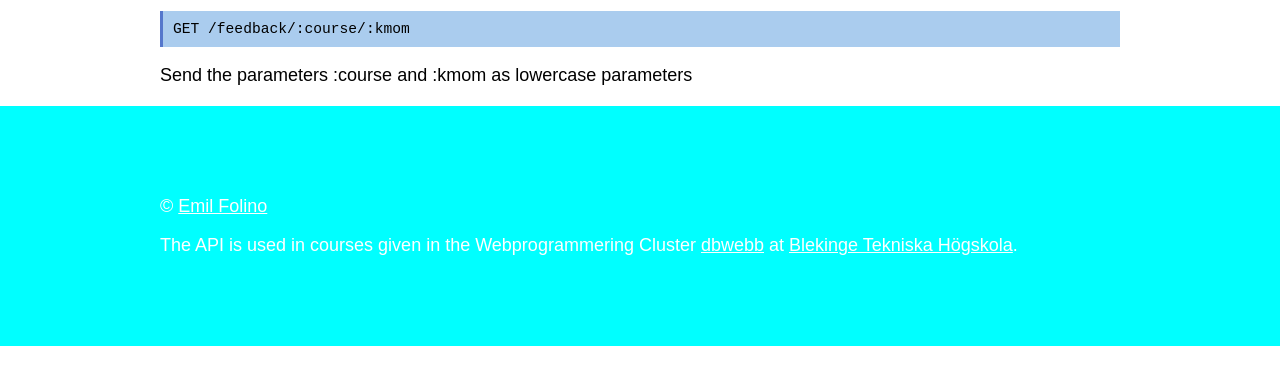
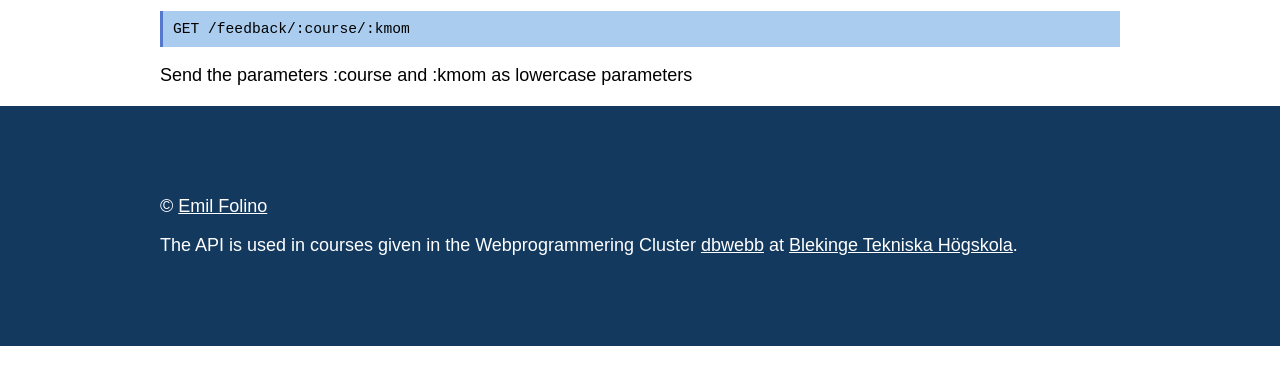
Before and after one commit to emilfolino/franklin, a website: page documentation.html in a window 1280 px wide. Shown: the part 334-718 px from the top of the page. Drawn offline with nearby package versions, Linux system fonts and the light colour scheme.

Commit message:
back to original color when it works

```diff
--- a/documentation.html
+++ b/documentation.html
@@ -19,7 +19,7 @@
         h1 { font-size: 3rem; }
         h2 { font-size: 2.4rem; }
         h3 { font-size: 1.8rem; }
-        .footer { background-color: #00ffff; color: white; padding: 4rem 0;}
+        .footer { background-color: #13395f; color: white; padding: 4rem 0;}
         .inner-footer { width: 960px; margin: 0 auto; font-family: sans-serif; }
         .inner-footer a { color: white; }
     </style>
```
